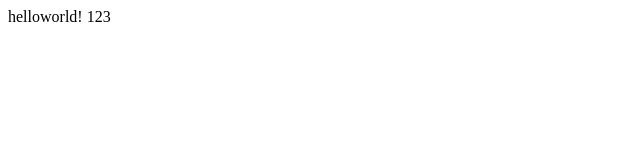
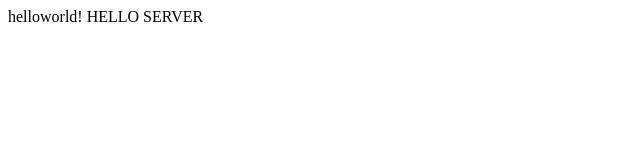
Before and after one commit to WardahRafat/secondclass, a plain HTML site: page index.html in a window 1280 px wide. Shown: the whole page, without its empty margins (0-640 px from the left). Drawn offline with Linux system fonts and the light colour scheme.

Commit message:
FIRSTCHANGE

```diff
--- a/index.html
+++ b/index.html
@@ -9,7 +9,7 @@
 </head>
 
 <body>
-    helloworld! 123
+    helloworld! HELLO SERVER
 </body>
 
 </html>
```
